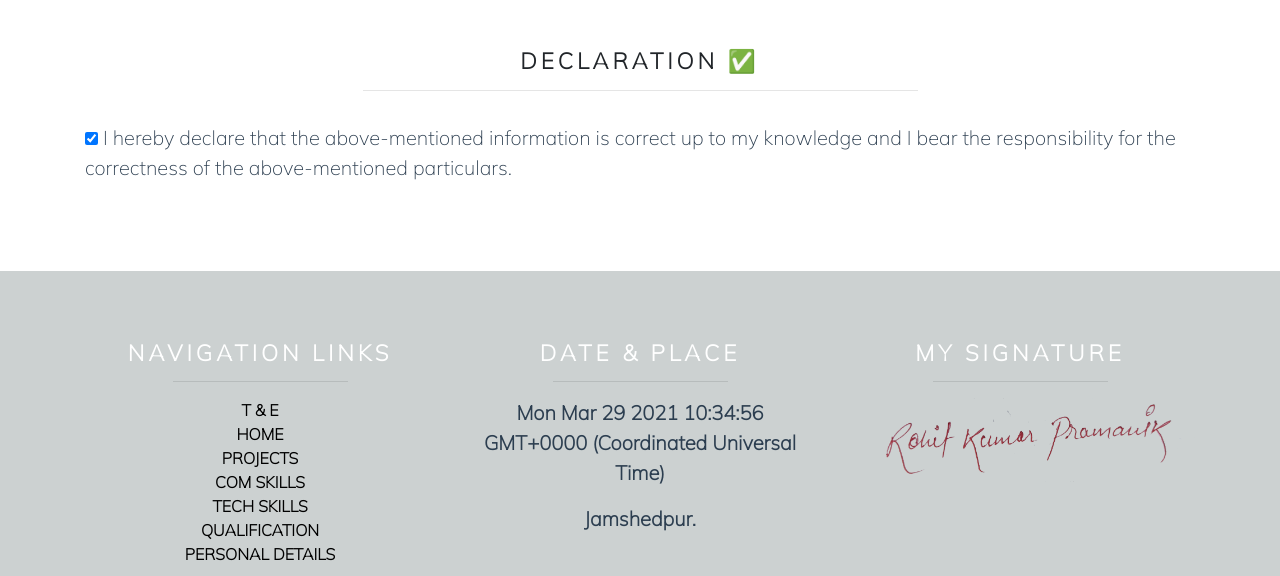
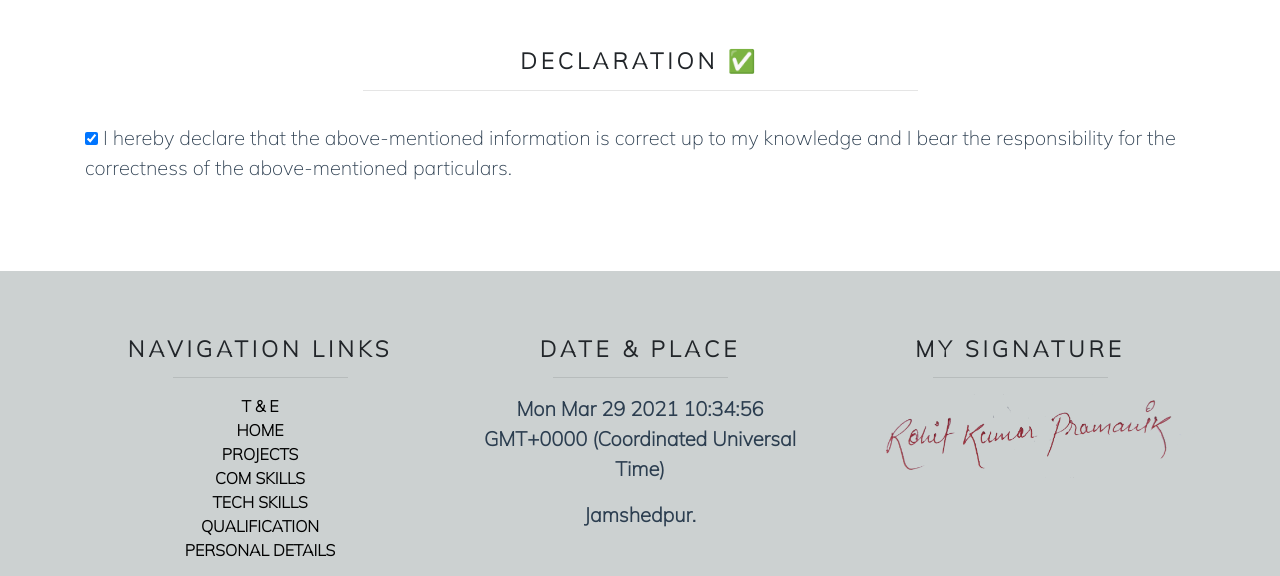
Before and after one commit to Rohit-web-dev/MyResume.github.io, a plain HTML site: page index.html in a window 1280 px wide. Shown: the part 4157-4733 px from the top of the page. Drawn offline with nearby package versions, Linux system fonts and the light colour scheme.

Commit message:
Update index.html

```diff
--- a/index.html
+++ b/index.html
@@ -388,7 +388,7 @@
 		<div class="row">
 
         <div class="col-lg-4 col-md-4 col-12 text-center">
-		<h2 class="text-white">NAVIGATION LINKS</h2>
+		<h2 class="my-3">NAVIGATION LINKS</h2>
 		<hr class="w-50 mx-auto">
 		<ul class="mx-3 text-center footer-menu">
 			<li><a href="#training">T & E</a></li>
@@ -402,14 +402,14 @@
 		</div>
 
 		 <div class="col-lg-4 col-md-4 col-12 text-center">
-		 	<h2 class="text-white">DATE & PLACE</h2>
+		 	<h2 class="my-3">DATE & PLACE</h2>
 		 	<hr class="w-50 mx-auto">
 		 	<p class="font-weight-bold" id="demo"></p>
 		 	<p class="font-weight-bold">Jamshedpur.</p>
 		 </div>
 
 		<div class="col-lg-4 col-md-4 col-12">
-			<h2 class="text-white text-center">MY SIGNATURE</h2>
+			<h2 class="my-3 text-center">MY SIGNATURE</h2>
 			<hr class="w-50 mx-auto">
 			<img src="sign.png" class="img-fluid">
 		</div>
```
